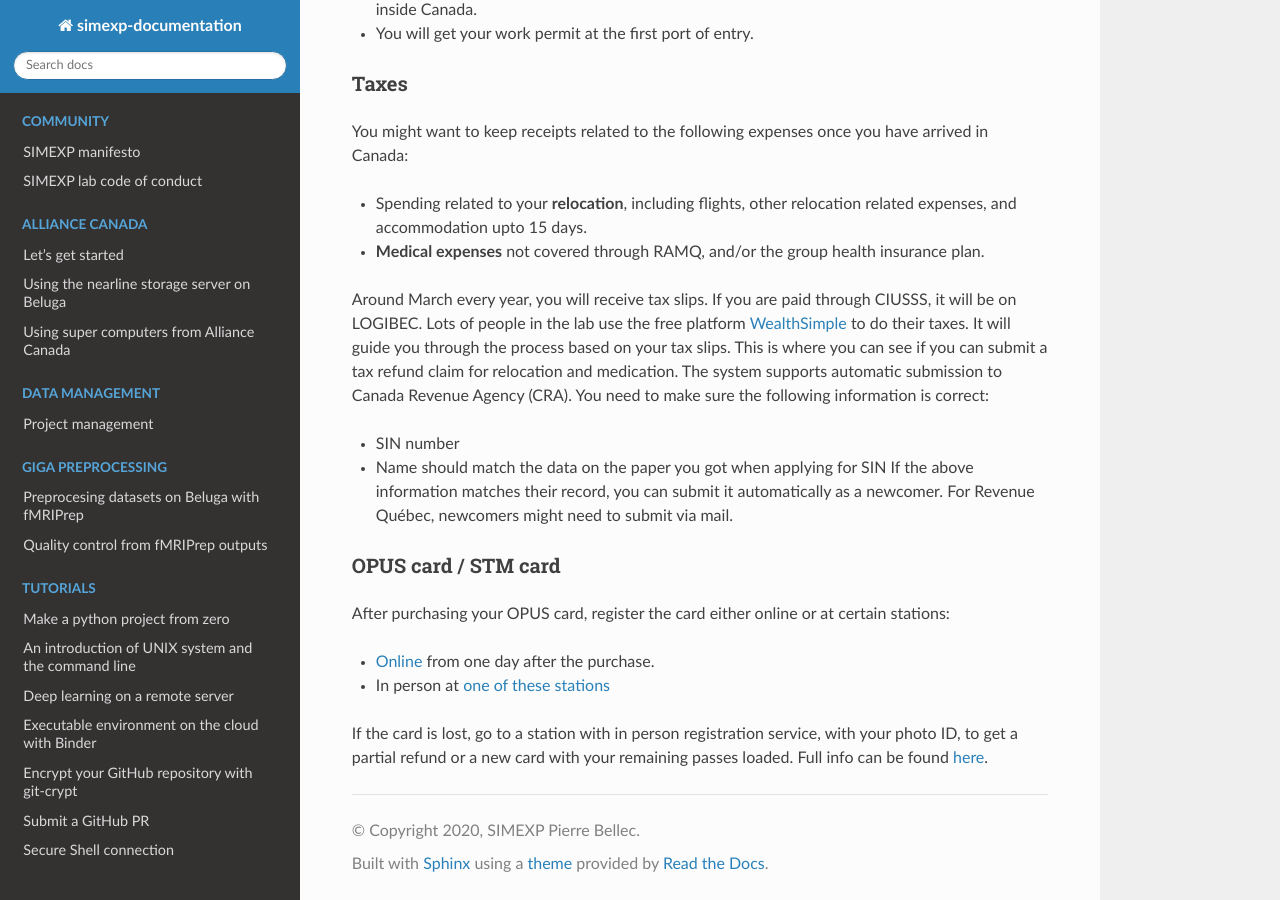
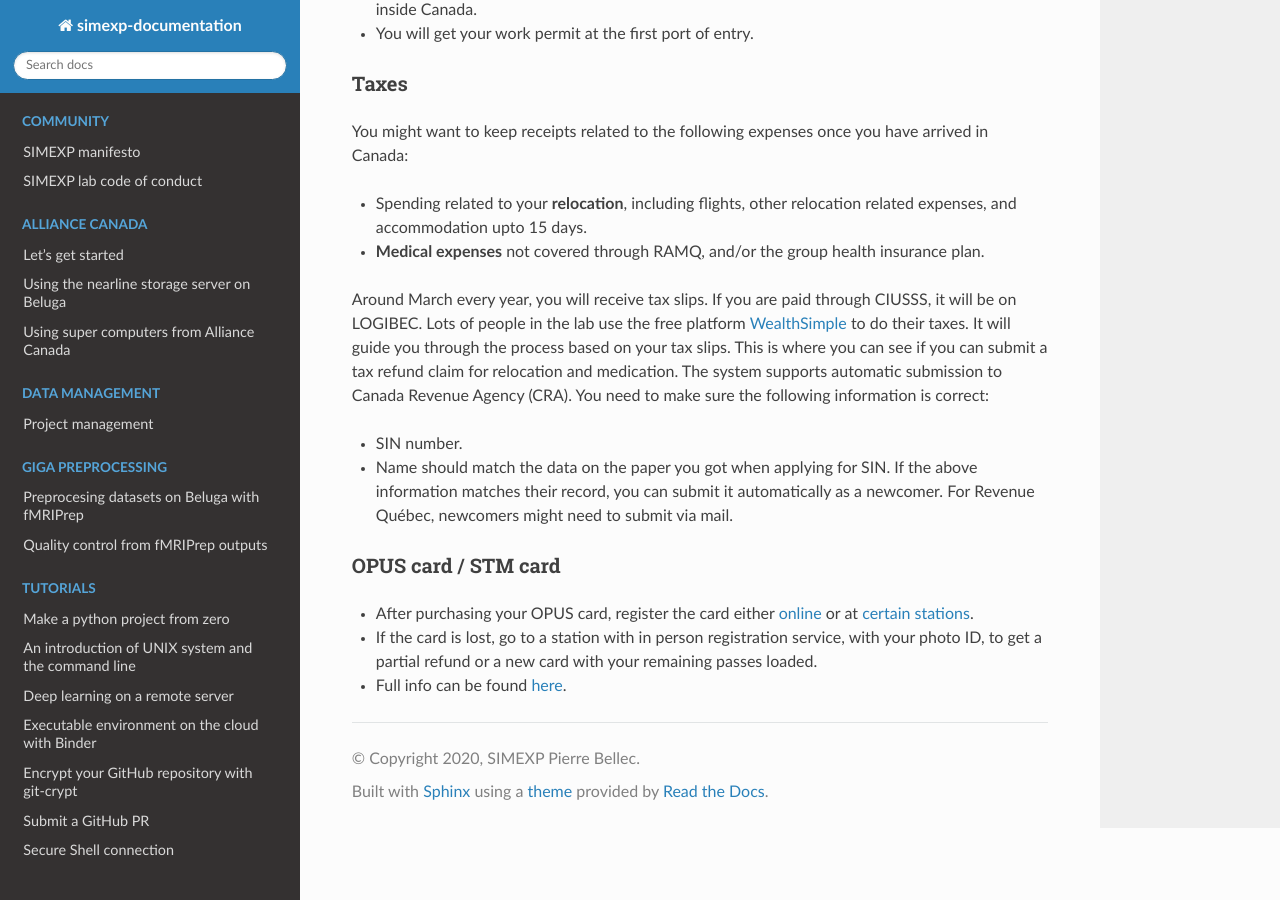
Before and after one commit to SIMEXP/lab-documentation, a Sphinx documentation site: the page built from source/community/welcome_guide.md, in a window 1280 px wide and 900 px high, scrolled down 2902 px. Built offline with Sphinx 7.4.7 and the Read the Docs theme 2.0.0, drawn with Linux system fonts in a browser that asks for light colours; some of the changed text lies outside the part shown.

Commit message:
Update welcome_guide.md

```diff
--- a/source/community/welcome_guide.md
+++ b/source/community/welcome_guide.md
@@ -27,7 +27,7 @@ If you have specific questions, you should check if there is an existing Slack c
 
 As a **Udem Student/Employee**
 
-- Set up your VPN so you can [access services from home](http://vpn.umontreal.ca).
+- [Set up your VPN](http://vpn.umontreal.ca) so you can access services from home.
 - [Declare your holidays](https://www.synchro.umontreal.ca).
 
 As a **Master Student**, you might be particularly interested in:
@@ -93,15 +93,12 @@ You might want to keep receipts related to the following expenses once you have
 
 Around March every year, you will receive tax slips. If you are paid through CIUSSS, it will be on LOGIBEC.
 Lots of people in the lab use the free platform [WealthSimple](https://www.wealthsimple.com/en-ca/product/tax) to do their taxes. It will guide you through the process based on your tax slips. This is where you can see if you can submit a tax refund claim for relocation and medication. The system supports automatic submission to Canada Revenue Agency (CRA). You need to make sure the following information is correct:
-- SIN number
-- Name should match the data on the paper you got when applying for SIN
+- SIN number.
+- Name should match the data on the paper you got when applying for SIN.
 If the above information matches their record, you can submit it automatically as a newcomer. For Revenue Québec, newcomers might need to submit via mail.
 
 ### OPUS card / STM card
 
-After purchasing your OPUS card, register the card either online or at certain stations:
-- [Online](https://contactstm.info/en) from one day after the purchase.
-- In person at [one of these stations](https://www.stm.info/en/info/customer-service/after-sales-services-stations)
-
-If the card is lost, go to a station with in person registration service, with your photo ID, to get a partial refund or a new card with your remaining passes loaded.
-Full info can be found [here](https://www.stm.info/en/info/fares/opus-cards-and-other-fare-media/registered-opus-card).
+- After purchasing your OPUS card, register the card either [online](https://contactstm.info/en) or at [certain stations](https://www.stm.info/en/info/customer-service/after-sales-services-stations).
+- If the card is lost, go to a station with in person registration service, with your photo ID, to get a partial refund or a new card with your remaining passes loaded.
+- Full info can be found [here](https://www.stm.info/en/info/fares/opus-cards-and-other-fare-media/registered-opus-card).
```
